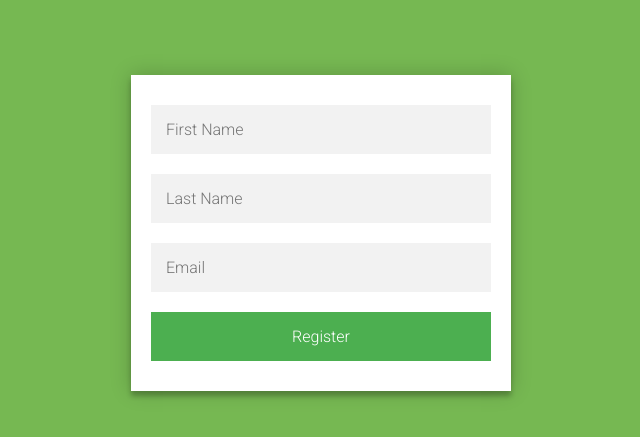
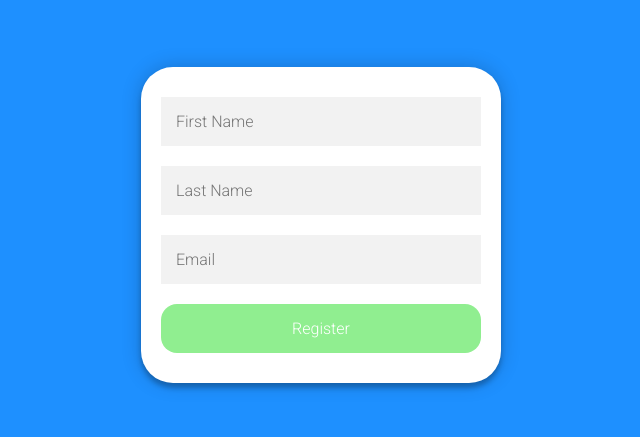
Before and after one commit to cboydstun/react-forms-intro, a React (Create React App) app: page / in a window 1280 px wide. Shown: the part 175-612 px from the top of the page, without its empty margins (319-959 px from the left). Built offline with nearby package versions, Linux system fonts and the light colour scheme.

Commit message:
styling update

```diff
--- a/src/App.css
+++ b/src/App.css
@@ -1,7 +1,15 @@
 @import url(https://fonts.googleapis.com/css?family=Roboto:300);
 
+*,
+*::before,
+*::after {
+  box-sizing: border-box;
+  margin: 0;
+  padding: 0;
+}
+
 body {
-  background: #76b852;
+  background: dodgerblue;
   display: flex;
   min-height: 100vh;
   justify-content: center;
@@ -14,6 +22,7 @@ body {
   margin: auto;
   box-shadow: 0 0 20px 0 rgba(0, 0, 0, 0.2), 0 5px 5px 0 rgba(0, 0, 0, 0.24);
   padding: 10px;
+  border-radius: 2rem;
 }
 
 .register-form {
@@ -25,7 +34,7 @@ body {
 
 .success-message {
   font-family: 'Roboto', sans-serif;
-  background-color: #3f89f8;
+  background-color: lightgreen;
   padding: 15px;
   color: white;
 }
@@ -55,8 +64,9 @@ input {
 }
 
 button {
-  background: #4caf50;
+  background: lightgreen;
   color: white;
+  border-radius: 1rem;
   cursor: pointer;
 }
 
```
